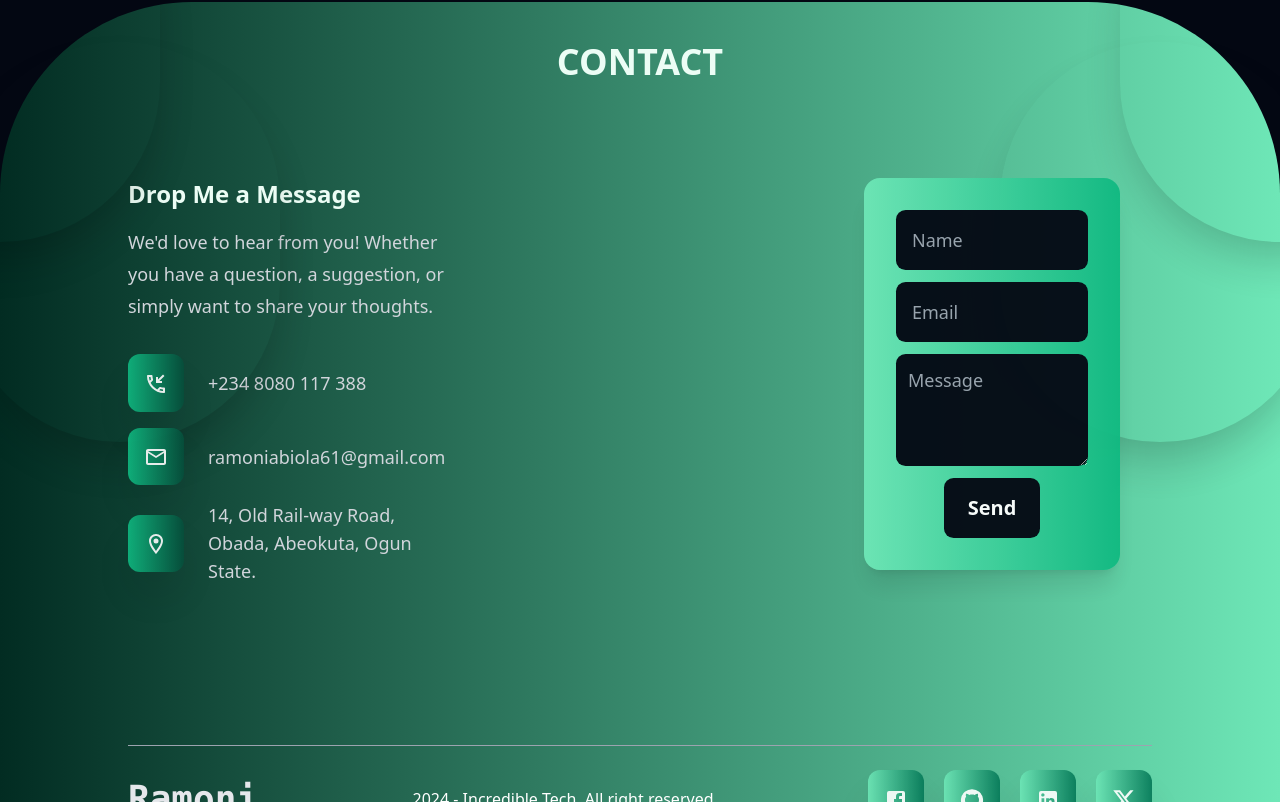
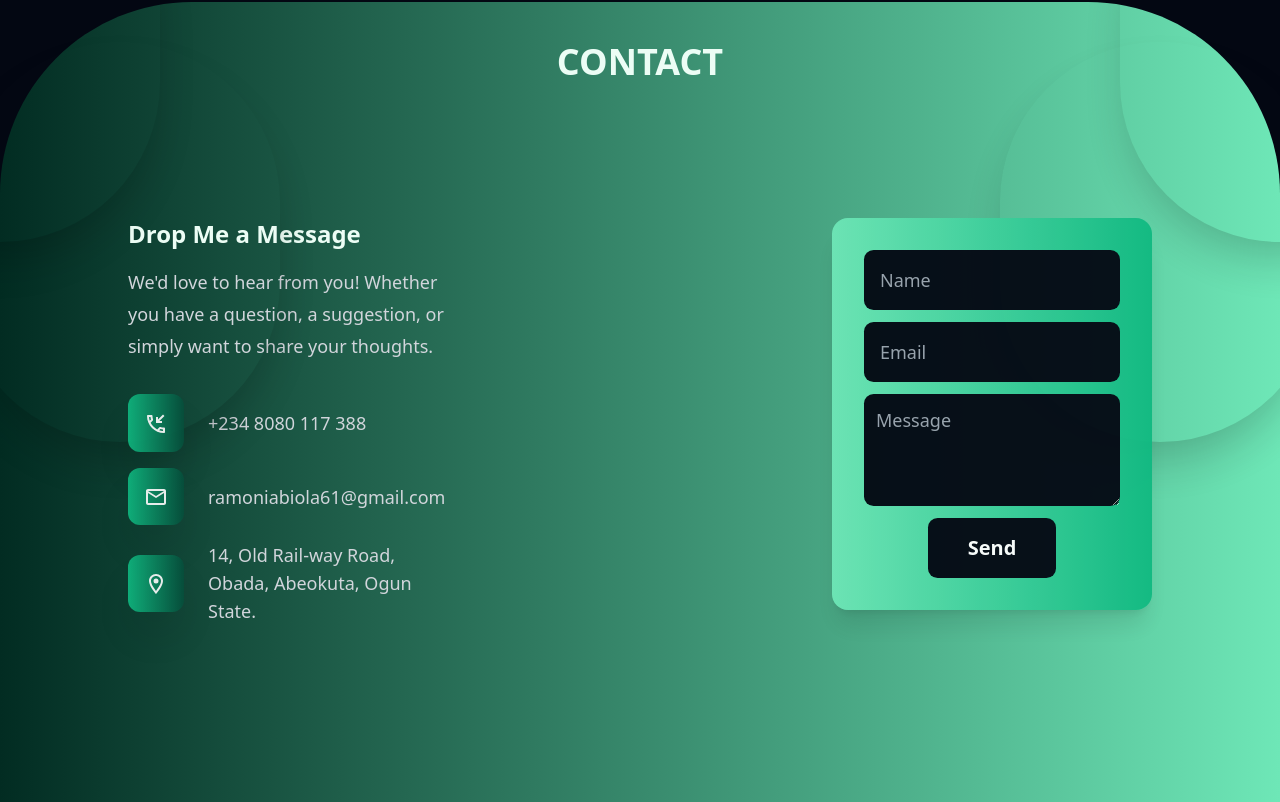
Before and after one commit to ramoniabiola/my-portfolio-website, a React (Create React App) app in the folder my-portfolio-website/: page / in a window 1280 px wide. Shown: the part 5811-6613 px from the top of the page. Built offline with nearby package versions, Linux system fonts and the light colour scheme.

Commit message:
still adjusting the position clean up

```diff
--- a/my-portfolio-website/src/components/Contact.tsx
+++ b/my-portfolio-website/src/components/Contact.tsx
@@ -35,7 +35,7 @@ export const Contact = () => {
             <div className='absolute w-1/4 h-1/2 opacity-90 bg-inherit rounded-full -right-10 top-10 shadow-2xl'></div>
             <div className='w-full flex flex-col items-center justify-start'>
                 <h1 className='text-center text-4xl font-semibold text-emerald-50 mb-24 mt-10'>CONTACT</h1>
-                <div className='contact1 w-4/5 flex items-start justify-center mb-40 space-x-96'>
+                <div className='contact1 w-4/5 flex items-start justify-center mb-40 mt-10 space-x-96'>
                     <div className='flex-1 flex flex-col items-start justify-center'>
                         <h1 className='text-2xl text-start font-bold text-emerald-50 mb-4'>Drop Me a Message</h1>
                         <p className='break-words mb-8 text-gray-300 text-lg leading-8 max-w-lg'>
@@ -58,7 +58,7 @@ export const Contact = () => {
                         </div>
                     </div>
                     <div className='flex-1 flex flex-col items-center justify-center'>
-                        <form className='flex flex-col items-center justify-center w-4/5 h-full space-y-3 p-8 bg-gradient-to-r from-emerald-300 to-emerald-500 shadow-xl opacity-95 rounded-2xl'>
+                        <form className='flex flex-col items-center justify-center w-full h-full space-y-3 p-8 bg-gradient-to-r from-emerald-300 to-emerald-500 shadow-xl opacity-95 rounded-2xl'>
                             <input className='bg-gray-950 p-4 w-full rounded-[0.60rem] text-lg text-white' type="text" placeholder='Name' />
                             <input className='bg-gray-950 p-4 w-full rounded-[0.60rem] text-lg text-white' type="text" placeholder='Email' />
                             <textarea className='bg-gray-950 p-3 h-28 w-full rounded-[0.60rem] text-lg text-white' name="" id="" placeholder='Message' ></textarea>
@@ -66,7 +66,7 @@ export const Contact = () => {
                         </form>
                     </div>
                 </div>
-                <div className='contact2 w-full flex flex-col items-center justify-center space-y-6'>
+                <div className='contact2 w-full flex flex-col items-center justify-center space-y-6 mt-20'>
                     <hr className='border-gray-400 border-1 w-4/5' />
                     <div className='w-4/5 flex items-center justify-between'>
                         <h1 className="text-gray-200 text-4xl font-bold font-mono cursor-pointer">
```
